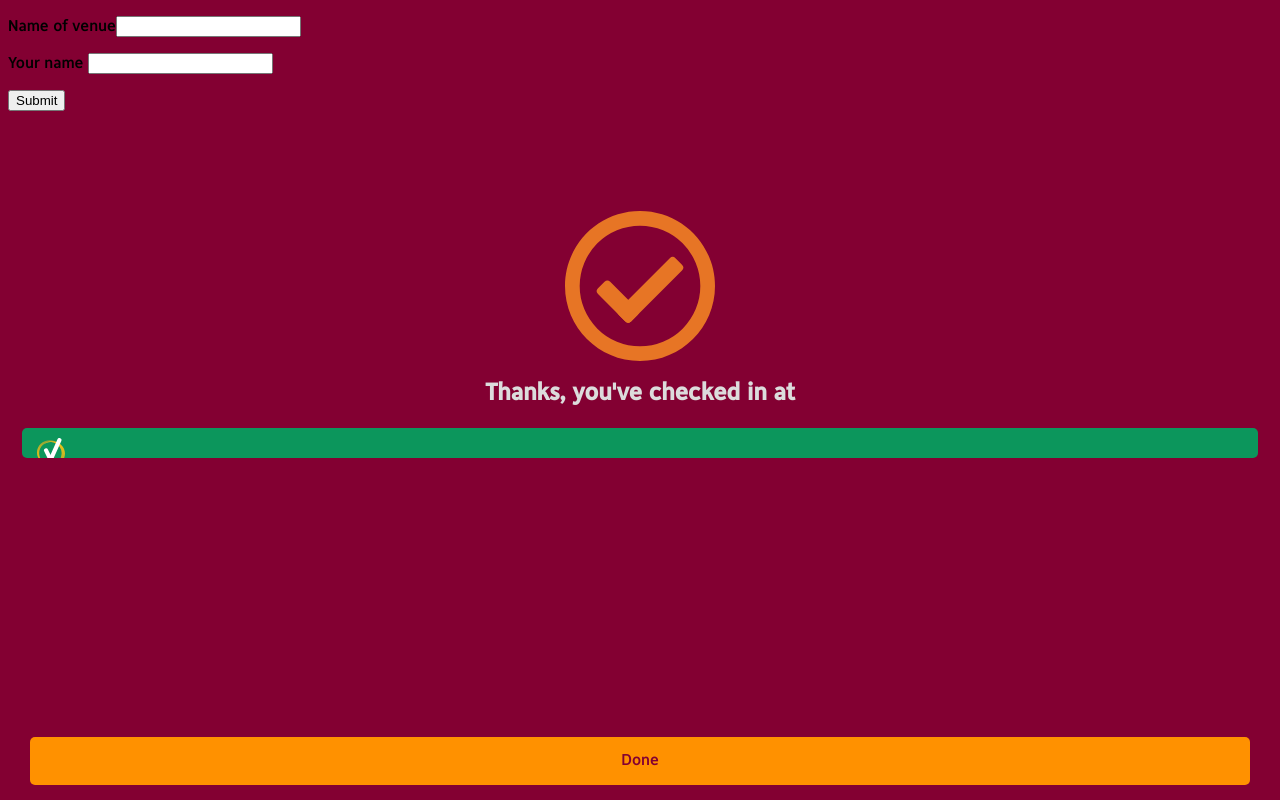
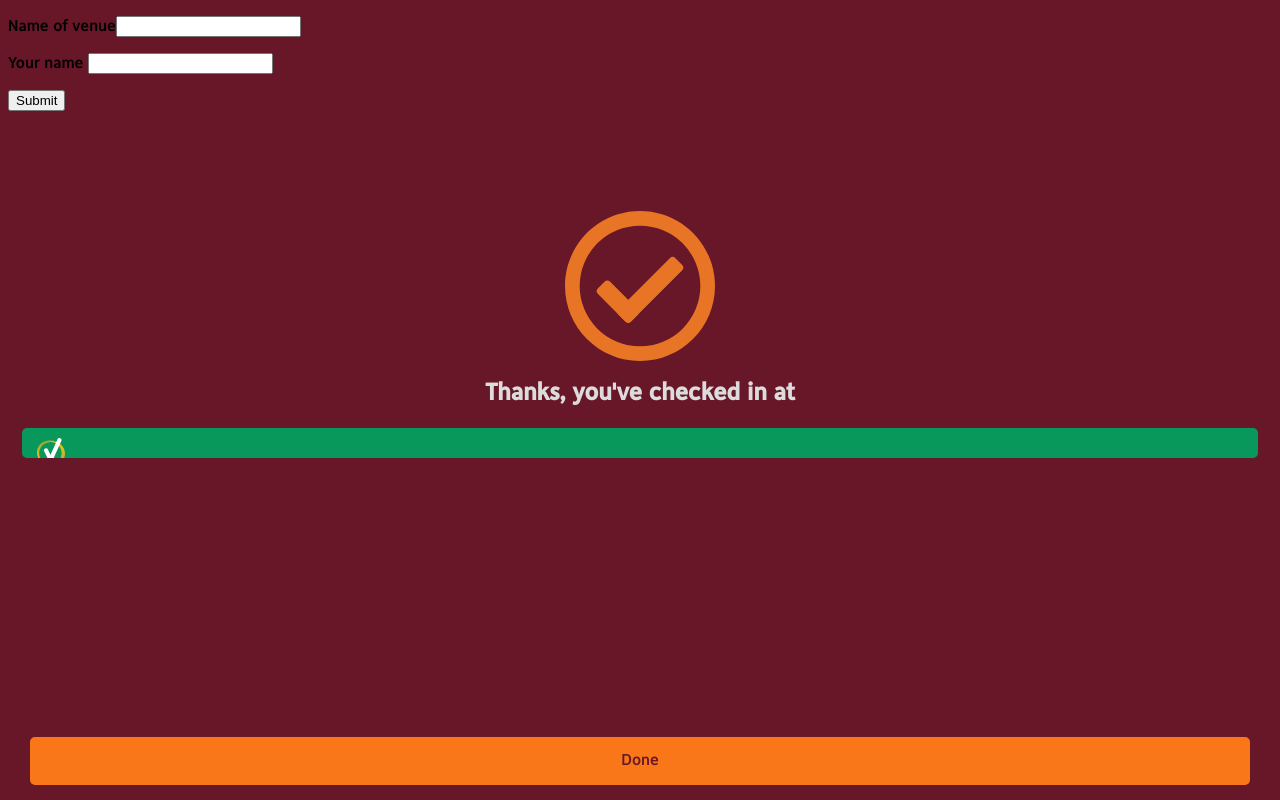
Before and after one commit to robomartion/checkin, a plain HTML site: page index.html in a window 1280 px wide. Drawn offline with Linux system fonts and the light colour scheme.

Commit message:
Update stylesheet.css

```diff
--- a/stylesheet.css
+++ b/stylesheet.css
@@ -1,6 +1,6 @@
 html{
     font-family: 'Depot';
-    background-color: rgb(131, 0, 50);
+    background-color: rgb(103, 23, 39);
 }
 
 body{
@@ -50,8 +50,8 @@ h2{
 }
 
 .bottombutton{
-    background-color: rgb(255, 145, 0);
-    color: rgb(131, 0, 50);
+    background-color: rgb(249, 119, 24);
+    color: rgb(103, 23, 39);
     border-radius: 5px;
     text-align: center;
     padding: 15px;
```
